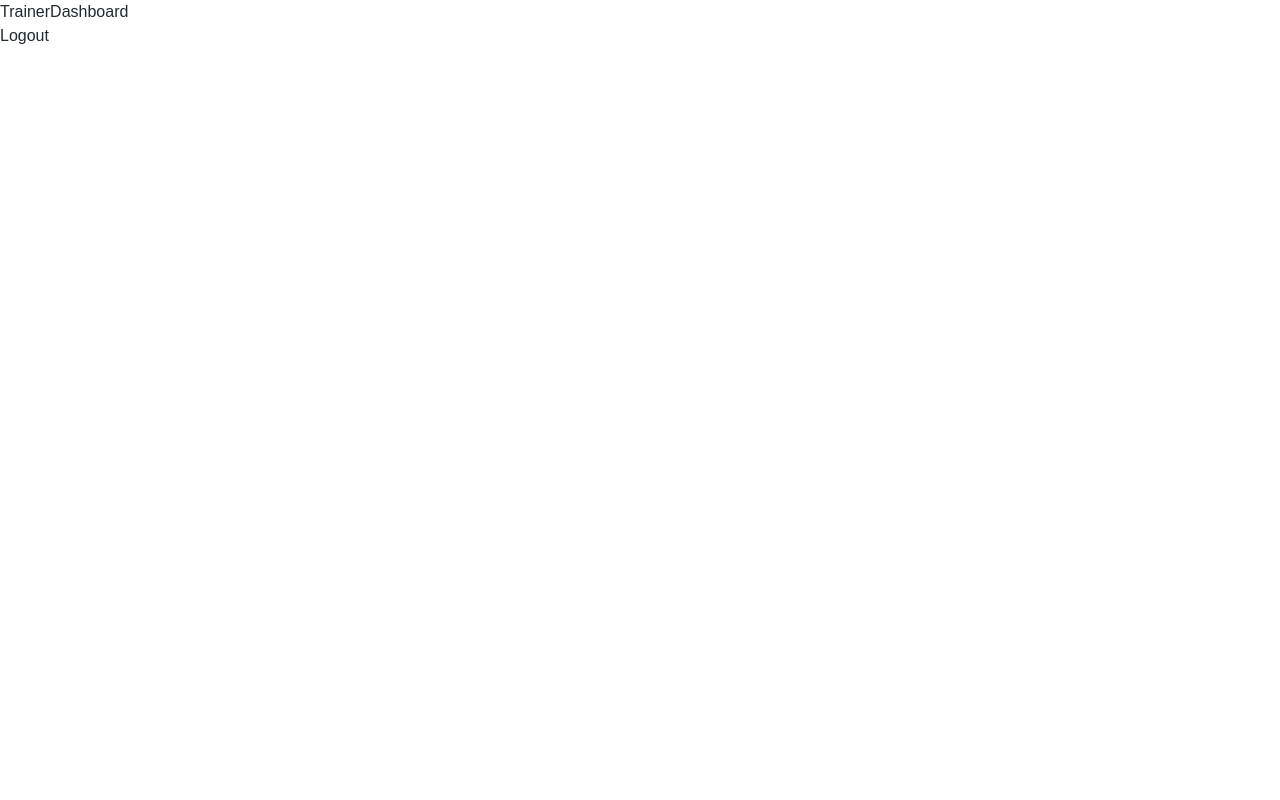
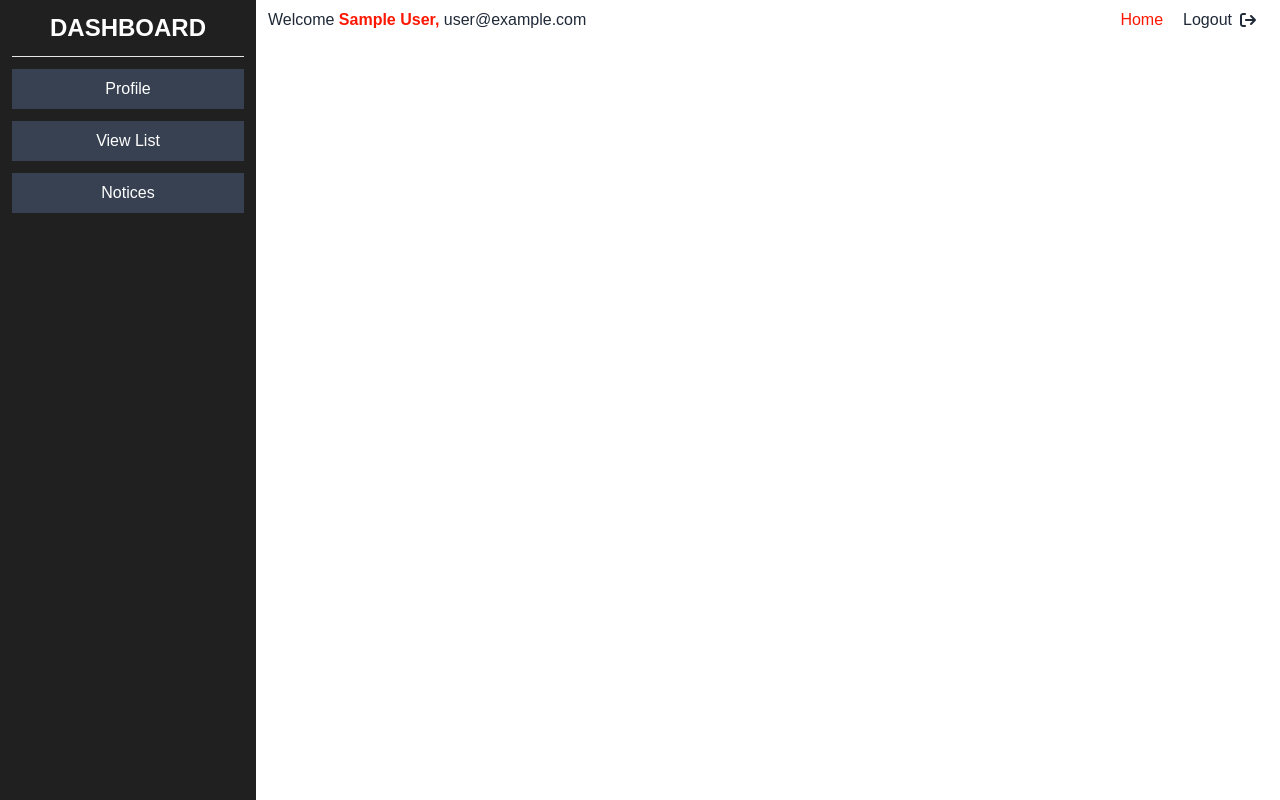
Before and after one commit to MehediHasan95/smart-fitness-club, a React (Create React App) app: page /trainer-dashboard in a window 1280 px wide. Built offline with nearby package versions, Linux system fonts and the light colour scheme; no server answers; the database is empty; sample sign-in values are in the browser's storage.

Commit message:
trainer working

```diff
--- a/src/Components/Home/UserServices.js
+++ b/src/Components/Home/UserServices.js
@@ -149,8 +149,14 @@ const UserServices = () => {
           )}
         </div>
       ) : (
-        <div className="bg-raisinBlack min-h-screen grid place-items-center">
-          <h1 className="text-white text-center text-2xl">
+        <div className="bg-raisinBlack min-h-screen flex items-center justify-center text-white relative">
+          <Link to="/">
+            <button className="px-4 py-1 m-3 flex items-center absolute top-0 left-0">
+              <FontAwesomeIcon icon={faArrowLeft} />
+              <span className="ml-2">Go to Home</span>
+            </button>
+          </Link>
+          <h1 className="text-white text-center text-2xl ">
             Admins and Trainers can't purchase any services 😔
           </h1>
         </div>
--- a/src/Components/Trainer/TrainerDashboard.js
+++ b/src/Components/Trainer/TrainerDashboard.js
@@ -1,22 +1,100 @@
 import React from "react";
 import { auth } from "../../Firebase/FirebaseConfig";
-import { useSignOut } from "react-firebase-hooks/auth";
-import { useNavigate } from "react-router-dom";
+import { useAuthState, useSignOut } from "react-firebase-hooks/auth";
+import { Link, NavLink, Outlet, useNavigate } from "react-router-dom";
+import { FontAwesomeIcon } from "@fortawesome/react-fontawesome";
+import { faSignOut } from "@fortawesome/free-solid-svg-icons";
 
 const TrainerDashboard = () => {
+  const [user, loading] = useAuthState(auth);
   const [signOut] = useSignOut(auth);
   const navigate = useNavigate();
+
   return (
     <div>
-      <h1>TrainerDashboard</h1>
+      <div className="grid col-span-1 lg:grid-cols-5 lg:min-h-screen">
+        <div className="col-span-1 p-3 bg-raisinBlack text-white">
+          <div className="text-center">
+            <h1 className="text-2xl font-semibold uppercase">Dashboard</h1>
+          </div>
+          <hr className="my-3" />
+
+          <div>
+            <NavLink to="profile">
+              {({ isActive }) => (
+                <button
+                  className={
+                    isActive
+                      ? "bg-orange text-white w-full py-2 mb-3 shadow"
+                      : "w-full py-2 mb-3 bg-gray-700"
+                  }
+                >
+                  Profile
+                </button>
+              )}
+            </NavLink>
+
+            <NavLink to="view-list">
+              {({ isActive }) => (
+                <button
+                  className={
+                    isActive
+                      ? "bg-orange text-white w-full py-2 mb-3 shadow"
+                      : "w-full py-2 mb-3 bg-gray-700"
+                  }
+                >
+                  View List
+                </button>
+              )}
+            </NavLink>
+            <NavLink to="notice">
+              {({ isActive }) => (
+                <button
+                  className={
+                    isActive
+                      ? "bg-orange text-white w-full py-2 mb-3 shadow"
+                      : "w-full py-2 mb-3 bg-gray-700"
+                  }
+                >
+                  Notices
+                </button>
+              )}
+            </NavLink>
+          </div>
+        </div>
+        <div className="col-span-1 lg:col-span-4 pr-3">
+          <div className="py-2 flex justify-between items-center mx-3">
+            <div>
+              <h1>
+                Welcome{" "}
+                <span className="text-orange font-semibold ">
+                  {!loading && user?.displayName},{" "}
+                </span>
+                <span>{!loading && user?.email}</span>
+              </h1>
+            </div>
+
+            <div className="flex">
+              <Link to="/">
+                <span className="mx-5 text-orange hover:font-bold">Home</span>
+              </Link>
               <button
                 onClick={() => {
                   signOut();
                   navigate("/");
                 }}
+                className="flex justify-center items-center ml-auto hover:text-red-600 hover:font-bold"
               >
-        Logout
+                <span className="mr-2">Logout</span>
+                <FontAwesomeIcon icon={faSignOut} />
               </button>
+            </div>
+          </div>
+          <div className="p-3">
+            <Outlet />
+          </div>
+        </div>
+      </div>
     </div>
   );
 };
--- /dev/null
+++ b/src/Components/Trainer/TrainerNotice.js
@@ -0,0 +1,22 @@
+import React, { useContext } from "react";
+import { GlobalContext } from "../../Context/ContextProvider";
+
+const TrainerNotice = () => {
+  const { notice } = useContext(GlobalContext);
+  return (
+    <div className="p-3">
+      {notice.map((e) => (
+        <div className="border p-5 mb-5 ">
+          <div className="flex items-center justify-between mb-2">
+            <h1 className="text-2xl font-semibold text-orange ">{e.heading}</h1>
+            <p>{e.create}</p>
+          </div>
+
+          <p className="">{e.notice}</p>
+        </div>
+      ))}
+    </div>
+  );
+};
+
+export default TrainerNotice;
--- /dev/null
+++ b/src/Components/Trainer/TrainerProfile.js
@@ -0,0 +1,11 @@
+import React from "react";
+
+const TrainerProfile = () => {
+  return (
+    <div>
+      <h1>PROFILE</h1>
+    </div>
+  );
+};
+
+export default TrainerProfile;
--- /dev/null
+++ b/src/Components/Trainer/TrainerViewList.js
@@ -0,0 +1,64 @@
+import React, { useContext, useEffect, useState } from "react";
+import { GlobalContext } from "../../Context/ContextProvider";
+import { Link } from "react-router-dom";
+import { FontAwesomeIcon } from "@fortawesome/react-fontawesome";
+import { faArrowAltCircleRight } from "@fortawesome/free-solid-svg-icons";
+
+const TrainerViewList = () => {
+  const [id, setId] = useState("");
+  const [userDetails, setUserDetails] = useState([]);
+  console.log(userDetails);
+  const { shareCollection } = useContext(GlobalContext);
+
+  useEffect(() => {
+    setUserDetails(shareCollection.filter((e) => e.uid === id));
+  }, [id, shareCollection]);
+  return (
+    <div className="grid lg:grid-cols-3 gap-8">
+      <div className="col-span-1">
+        {shareCollection?.map((e) => (
+          <Link>
+            <div className="flex justify-between items-center mb-2 p-2 bg-red-200">
+              <div>
+                <h1 className="font-bold text-xl">{e.displayName}</h1>
+                <p>{e.email}</p>
+              </div>
+              <button className="p-2 mt-1">
+                <FontAwesomeIcon
+                  onClick={() => setId(e.uid)}
+                  className="text-orange text-xl"
+                  icon={faArrowAltCircleRight}
+                />
+              </button>
+            </div>
+          </Link>
+        ))}
+      </div>
+      <div className="lg:col-span-2">
+        <div className=" border p-3">
+          {userDetails?.map((userDetails) => (
+            <div className=" my-2">
+              <h1 className="font-bold text-2xl text-orange">
+                {userDetails?.title}
+              </h1>
+              <h1>Starting Date : {userDetails?.today}</h1>
+              <h1>Ending Date : {userDetails?.endingDate}</h1>
+              <h1> Services {userDetails?.serviceEnd} More to go .</h1>
+              <h1>
+                {" "}
+                Features :
+                <ul className="list">
+                  {userDetails?.features?.map((e) => (
+                    <li className="ml-3">{e?.features}</li>
+                  ))}
+                </ul>
+              </h1>
+            </div>
+          ))}
+        </div>
+      </div>
+    </div>
+  );
+};
+
+export default TrainerViewList;
```
Also changed, not shown: src/Router/Router.js (+17 -1 lines). Lines whose indentation alone changed are shown as unchanged.
